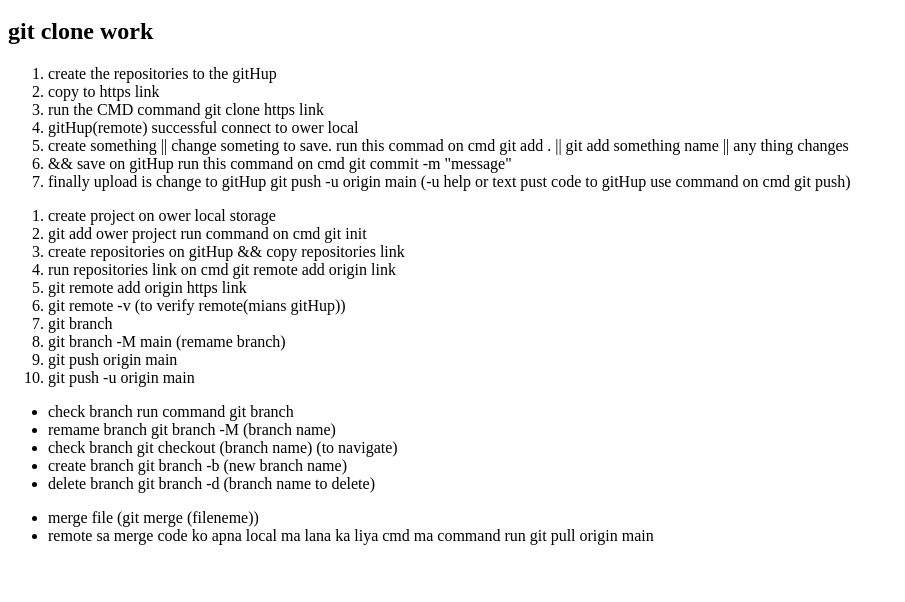
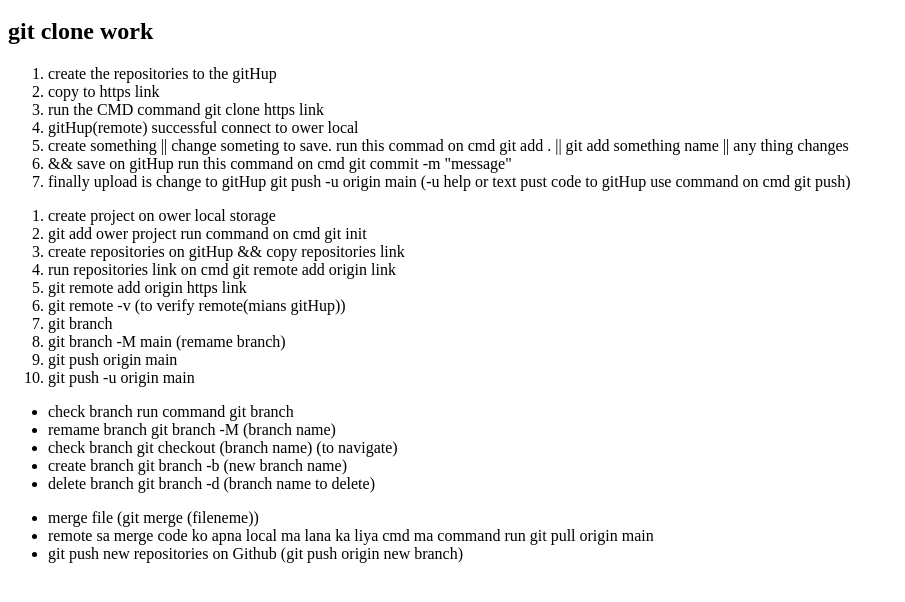
Before and after one commit to intrestingcodding/interesting-codding, a plain HTML site: page index.html in a window 1280 px wide. Shown: the part 48-650 px from the top of the page, without its empty margins (0-905 px from the left). Drawn offline with Linux system fonts and the light colour scheme.

Commit message:
Add new Line in Merge

```diff
--- a/index.html
+++ b/index.html
@@ -42,5 +42,6 @@
 <ul>
     <li>merge file (git merge (fileneme))</li>
     <li>remote sa merge code ko apna local ma lana ka liya cmd ma command run git pull origin main</li>
+    <li>git push new repositories on Github (git push origin new branch)</li>
 
 </ul>
```
